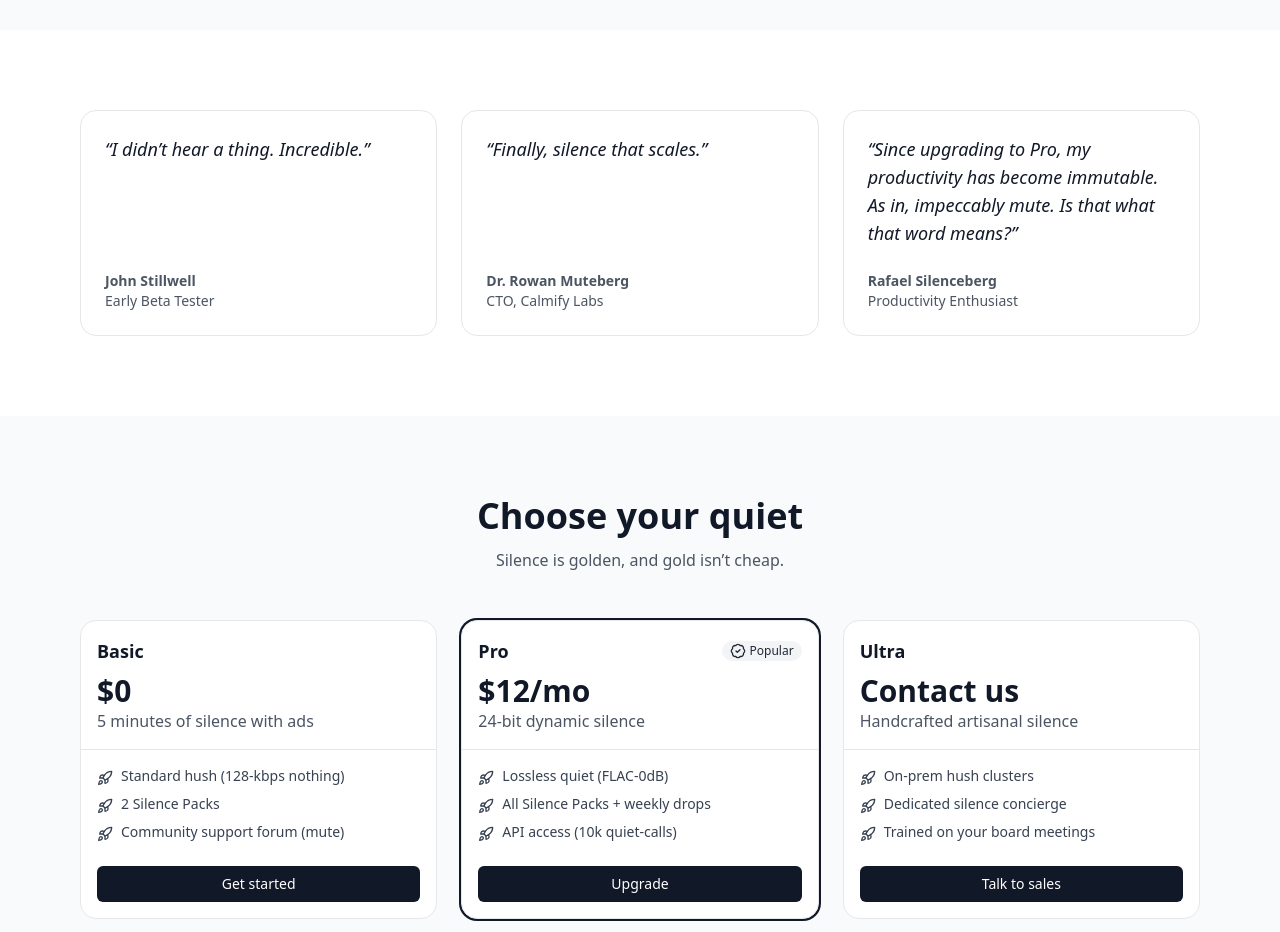
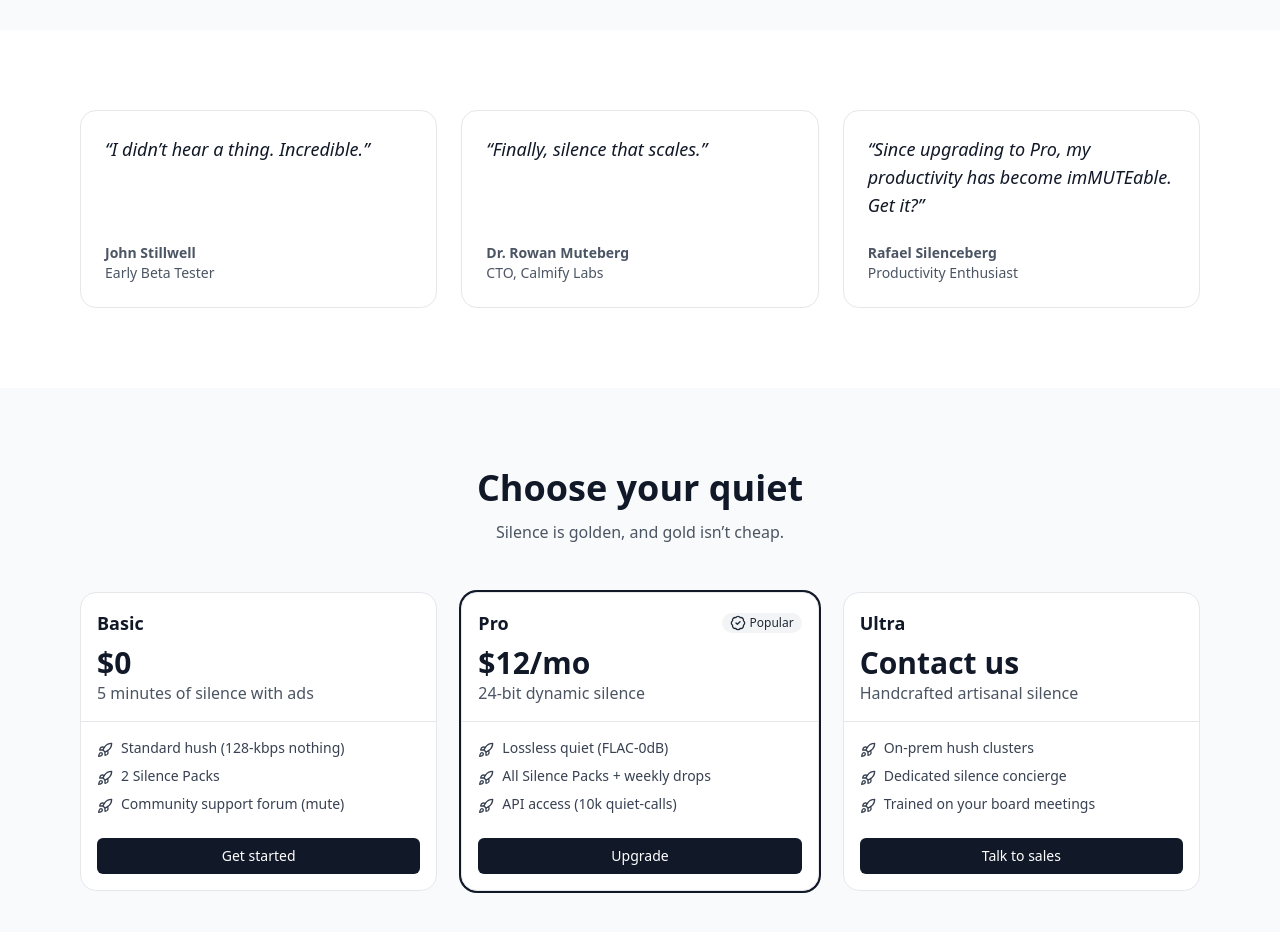
Before and after one commit to ShaharZivan/quietness-ai, a React (Vite) app: page / in a window 1280 px wide. Shown: the part 1320-2252 px from the top of the page. Built offline with nearby package versions, Linux system fonts and the light colour scheme.

Commit message:
Update quiet.jsx

```diff
--- a/src/quiet.jsx
+++ b/src/quiet.jsx
@@ -149,7 +149,7 @@ export default function QuietAIPage() {
                 title: "CTO, Calmify Labs",
               },
               {
-                quote: "Since upgrading to Pro, my productivity has become immutable. As in, impeccably mute. Is that what that word means?",
+                quote: "Since upgrading to Pro, my productivity has become imMUTEable. Get it?",
                 name: "Rafael Silenceberg",
                 title: "Productivity Enthusiast",
               },
```
